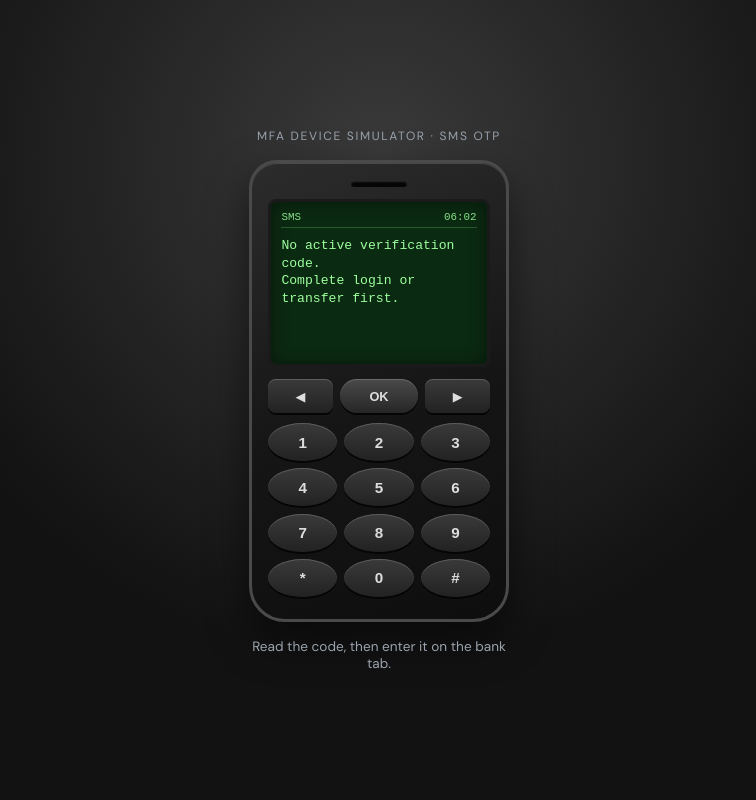
After one commit to ai-projects-nibm/one-pice, a Flask app: page /mfa/device in a window 1280 px wide. The commit adds this page. Shown: the whole page, without its empty margins (261-1017 px from the left). Run offline with Flask 3, Linux system fonts and the light colour scheme; parts of the project's set-up code (start-up, migrations or seed data) failed here and were passed over.

Commit message:
add the OTP

```diff
--- a/app.py
+++ b/app.py
@@ -40,6 +40,8 @@ DB_PATH = BASE_DIR / "bank.db"
 LOG_PATH = BASE_DIR / "logs" / "audit.log"
 CERT_DIR = BASE_DIR / "certificates"
 SESSION_TIMEOUT_MINUTES = 15
+OTP_VALID_SECONDS = 30
+OTP_MAX_ATTEMPTS = 3
 
 app = Flask(__name__)
 app.config["SECRET_KEY"] = os.environ.get(
@@ -228,6 +230,144 @@ def build_tx_payload(sender_id: int, receiver_id: int, amount: float, ts: str) -
 
 
 # ---------------------------------------------------------------------------
+# OTP / MFA (simulated SMS)
+# ---------------------------------------------------------------------------
+
+def _clear_otp_state() -> None:
+    session.pop("otp", None)
+    session.pop("pending_login_user_id", None)
+    session.pop("pending_transfer", None)
+
+
+def issue_otp(purpose: str, actor: str) -> str:
+    """Generate a 6-digit OTP valid for OTP_VALID_SECONDS (SMS simulation)."""
+    code = f"{secrets.randbelow(1_000_000):06d}"
+    now = datetime.now(timezone.utc).timestamp()
+    session["otp"] = {
+        "code": code,
+        "purpose": purpose,
+        "created_at": now,
+        "expires_at": now + OTP_VALID_SECONDS,
+        "attempts": 0,
+        "actor": actor,
+    }
+    audit(actor, f"OTP_ISSUED purpose={purpose} ttl={OTP_VALID_SECONDS}s")
+    return code
+
+
+def get_otp_state() -> dict | None:
+    return session.get("otp")
+
+
+def otp_seconds_remaining(otp: dict | None = None) -> int:
+    otp = otp or get_otp_state()
+    if not otp:
+        return 0
+    remaining = int(otp["expires_at"] - datetime.now(timezone.utc).timestamp())
+    return max(0, remaining)
+
+
+def verify_otp_code(submitted: str) -> tuple[bool, str]:
+    """Return (ok, error_message). On success leaves purpose data for the caller to consume."""
+    otp = get_otp_state()
+    if not otp:
+        return False, "No active verification code. Please start again."
+
+    if otp_seconds_remaining(otp) <= 0:
+        purpose = otp.get("purpose")
+        audit(otp.get("actor", "unknown"), f"OTP_EXPIRED purpose={purpose}")
+        session.pop("otp", None)
+        return False, "Verification code expired (valid for 30 seconds). Please request a new one."
+
+    otp["attempts"] = int(otp.get("attempts", 0)) + 1
+    session["otp"] = otp
+
+    if otp["attempts"] > OTP_MAX_ATTEMPTS:
+        audit(otp.get("actor", "unknown"), f"OTP_LOCKED purpose={otp.get('purpose')}")
+        _clear_otp_state()
+        return False, "Too many invalid OTP attempts. Please start again."
+
+    if (submitted or "").strip() != otp["code"]:
+        audit(otp.get("actor", "unknown"), f"OTP_FAILED purpose={otp.get('purpose')}")
+        left = OTP_MAX_ATTEMPTS - otp["attempts"]
+        return False, f"Invalid verification code. {left} attempt(s) remaining."
+
+    audit(otp.get("actor", "unknown"), f"OTP_SUCCESS purpose={otp.get('purpose')}")
+    return True, ""
+
+
+def execute_pending_transfer() -> tuple[bool, str]:
+    """Commit the transfer stored in session after successful OTP."""
+    pending = session.get("pending_transfer")
+    if not pending:
+        return False, "No pending transfer found."
+
+    receiver_id = int(pending["receiver_id"])
+    amount = float(pending["amount"])
+    db = get_db()
+
+    receiver = db.execute(
+        "SELECT * FROM users WHERE id = ?", (receiver_id,)
+    ).fetchone()
+    if not receiver:
+        return False, "Receiver not found."
+
+    sender_account = get_account(current_user.id)
+    if sender_account["balance"] < amount:
+        audit(
+            current_user.username,
+            f"TRANSFER_FAILED insufficient_funds amount={amount:.2f} to={receiver['username']}",
+        )
+        return False, "Insufficient balance."
+
+    ts = datetime.now(timezone.utc).strftime("%Y-%m-%dT%H:%M:%SZ")
+    payload = build_tx_payload(current_user.id, receiver_id, amount, ts)
+    payload_hash = sha256_hex(payload)
+    signature = sign_data(payload)
+
+    if not verify_signature(payload, signature):
+        audit(current_user.username, "TRANSFER_FAILED signature_invalid")
+        return False, "Transaction signature verification failed."
+
+    try:
+        db.execute("BEGIN IMMEDIATE")
+        db.execute(
+            "UPDATE accounts SET balance = balance - ? WHERE user_id = ?",
+            (amount, current_user.id),
+        )
+        db.execute(
+            "UPDATE accounts SET balance = balance + ? WHERE user_id = ?",
+            (amount, receiver_id),
+        )
+        db.execute(
+            """
+            INSERT INTO transactions
+            (sender_id, receiver_id, amount, payload_hash, signature, timestamp)
+            VALUES (?, ?, ?, ?, ?, ?)
+            """,
+            (
+                current_user.id,
+                receiver_id,
+                amount,
+                payload_hash,
+                signature,
+                ts,
+            ),
+        )
+        db.commit()
+    except Exception as exc:
+        db.rollback()
+        audit(current_user.username, f"TRANSFER_FAILED error={exc}")
+        return False, "Transfer failed. Please try again."
+
+    audit(
+        current_user.username,
+        f"TRANSFER_SUCCESS amount={amount:.2f} to={receiver['username']} hash={payload_hash[:16]}...",
+    )
+    return True, f"Transferred ${amount:.2f} to {receiver['username']}. Transaction digitally signed."
+
+
+# ---------------------------------------------------------------------------
 # Routes
 # ---------------------------------------------------------------------------
 
@@ -252,13 +392,16 @@ def login():
         ).fetchone()
 
         if row and verify_password(password, row["password_hash"]):
-            user = User(row)
-            login_user(user)
-            session["last_activity"] = datetime.now(timezone.utc).timestamp()
-            session.permanent = True
-            audit(username, "LOGIN_SUCCESS")
-            flash(f"Welcome, {username}.", "success")
-            return redirect(url_for("dashboard"))
+            # Password OK → require SMS OTP (MFA) before creating session
+            session["pending_login_user_id"] = row["id"]
+            session.pop("pending_transfer", None)
+            issue_otp(purpose="login", actor=username)
+            audit(username, "LOGIN_PASSWORD_OK awaiting_otp")
+            flash(
+                "Password accepted. Enter the SMS OTP from your MFA Device Simulator.",
+                "info",
+            )
+            return redirect(url_for("mfa_verify"))
 
         audit(username or "unknown", "LOGIN_FAILED")
         flash("Invalid username or password.", "danger")
@@ -274,6 +417,140 @@ def logout():
     session.clear()
     flash("Logged out successfully.", "info")
     return redirect(url_for("login"))
+
+
+@app.route("/mfa/verify", methods=["GET", "POST"])
+def mfa_verify():
+    otp = get_otp_state()
+    if not otp:
+        flash("No active MFA challenge. Please start again.", "warning")
+        if current_user.is_authenticated:
+            return redirect(url_for("transfer"))
+        return redirect(url_for("login"))
+
+    purpose = otp.get("purpose")
+    if purpose == "login" and not session.get("pending_login_user_id"):
+        _clear_otp_state()
+        flash("Login MFA session expired. Please sign in again.", "warning")
+        return redirect(url_for("login"))
+    if purpose == "transfer":
+        if not current_user.is_authenticated or not session.get("pending_transfer"):
+            _clear_otp_state()
+            flash("Transfer MFA session expired. Please try again.", "warning")
+            return redirect(url_for("transfer") if current_user.is_authenticated else url_for("login"))
+
+    if request.method == "POST":
+        ok, err = verify_otp_code(request.form.get("otp") or "")
+        if not ok:
+            flash(err, "danger")
+            if not get_otp_state():
+                # Locked or cleared
+                if purpose == "login":
+                    session.pop("pending_login_user_id", None)
+                    return redirect(url_for("login"))
+                session.pop("pending_transfer", None)
+                return redirect(url_for("transfer"))
+            return redirect(url_for("mfa_verify"))
+
+        # OTP accepted — complete the pending action
+        if purpose == "login":
+            user_id = session.pop("pending_login_user_id", None)
+            session.pop("otp", None)
+            db = get_db()
+            row = db.execute("SELECT * FROM users WHERE id = ?", (user_id,)).fetchone()
+            if not row:
+                flash("User not found.", "danger")
+                return redirect(url_for("login"))
+            user = User(row)
+            login_user(user)
+            session["last_activity"] = datetime.now(timezone.utc).timestamp()
+            session.permanent = True
+            audit(user.username, "LOGIN_SUCCESS mfa_ok")
+            flash(f"Welcome, {user.username}. MFA verified.", "success")
+            return redirect(url_for("dashboard"))
+
+        # purpose == transfer
+        session.pop("otp", None)
+        success, message = execute_pending_transfer()
+        session.pop("pending_transfer", None)
+        if success:
+            flash(message, "success")
+            return redirect(url_for("history"))
+        flash(message, "danger")
+        return redirect(url_for("transfer"))
+
+    pending_transfer = session.get("pending_transfer")
+    receiver_name = None
+    amount = None
+    if pending_transfer:
+        row = (
+            get_db()
+            .execute(
+                "SELECT username FROM users WHERE id = ?",
+                (pending_transfer["receiver_id"],),
+            )
+            .fetchone()
+        )
+        receiver_name = row["username"] if row else "unknown"
+        amount = pending_transfer["amount"]
+
+    return render_template(
+        "mfa_verify.html",
+        purpose=purpose,
+        seconds_left=otp_seconds_remaining(otp),
+        open_simulator=True,
+        receiver_name=receiver_name,
+        amount=amount,
+    )
+
+
+@app.route("/mfa/device")
+def mfa_device():
+    """Simulated mobile phone showing the SMS OTP (opens in a new tab)."""
+    otp = get_otp_state()
+    code = otp["code"] if otp else None
+    seconds_left = otp_seconds_remaining(otp) if otp else 0
+    expired = bool(otp) and seconds_left <= 0
+    purpose = otp.get("purpose") if otp else None
+    return render_template(
+        "mfa_device.html",
+        code=code,
+        seconds_left=seconds_left,
+        expired=expired,
+        purpose=purpose,
+        has_otp=bool(otp),
+    )
+
+
+@app.route("/mfa/resend", methods=["POST"])
+def mfa_resend():
+    otp = get_otp_state()
+    if not otp:
+        flash("No active MFA challenge to refresh.", "warning")
+        return redirect(url_for("login"))
+
+    purpose = otp.get("purpose")
+    if purpose == "login":
+        user_id = session.get("pending_login_user_id")
+        if not user_id:
+            _clear_otp_state()
+            return redirect(url_for("login"))
+        row = get_db().execute(
+            "SELECT username FROM users WHERE id = ?", (user_id,)
+        ).fetchone()
+        actor = row["username"] if row else "unknown"
+        issue_otp(purpose="login", actor=actor)
+    elif purpose == "transfer":
+        if not current_user.is_authenticated or not session.get("pending_transfer"):
+            _clear_otp_state()
+            return redirect(url_for("login"))
+        issue_otp(purpose="transfer", actor=current_user.username)
+    else:
+        flash("Unknown MFA purpose.", "danger")
+        return redirect(url_for("login"))
+
+    flash("A new SMS OTP was sent. Check the MFA Device Simulator tab.", "info")
+    return redirect(url_for("mfa_verify"))
 
 
 @app.route("/dashboard")
@@ -331,8 +608,6 @@ def transfer():
             return redirect(url_for("transfer"))
 
         sender_account = get_account(current_user.id)
-        receiver_account = get_account(receiver_id)
-
         if sender_account["balance"] < amount:
             audit(
                 current_user.username,
@@ -341,59 +616,22 @@ def transfer():
             flash("Insufficient balance.", "danger")
             return redirect(url_for("transfer"))
 
-        ts = datetime.now(timezone.utc).strftime("%Y-%m-%dT%H:%M:%SZ")
-        payload = build_tx_payload(current_user.id, receiver_id, amount, ts)
-        payload_hash = sha256_hex(payload)
-        signature = sign_data(payload)
-
-        # Integrity check before commit
-        if not verify_signature(payload, signature):
-            audit(current_user.username, "TRANSFER_FAILED signature_invalid")
-            flash("Transaction signature verification failed.", "danger")
-            return redirect(url_for("transfer"))
-
-        try:
-            db.execute("BEGIN IMMEDIATE")
-            db.execute(
-                "UPDATE accounts SET balance = balance - ? WHERE user_id = ?",
-                (amount, current_user.id),
-            )
-            db.execute(
-                "UPDATE accounts SET balance = balance + ? WHERE user_id = ?",
-                (amount, receiver_id),
-            )
-            db.execute(
-                """
-                INSERT INTO transactions
-                (sender_id, receiver_id, amount, payload_hash, signature, timestamp)
-                VALUES (?, ?, ?, ?, ?, ?)
-                """,
-                (
-                    current_user.id,
-                    receiver_id,
-                    amount,
-                    payload_hash,
-                    signature,
-                    ts,
-                ),
-            )
-            db.commit()
-        except Exception as exc:
-            db.rollback()
-            audit(current_user.username, f"TRANSFER_FAILED error={exc}")
-            flash("Transfer failed. Please try again.", "danger")
-            return redirect(url_for("transfer"))
-
+        # Hold transfer details and require SMS OTP before commit
+        session["pending_transfer"] = {
+            "receiver_id": receiver_id,
+            "amount": amount,
+        }
+        session.pop("pending_login_user_id", None)
+        issue_otp(purpose="transfer", actor=current_user.username)
         audit(
             current_user.username,
-            f"TRANSFER_SUCCESS amount={amount:.2f} to={receiver['username']} hash={payload_hash[:16]}...",
+            f"TRANSFER_PENDING amount={amount:.2f} to={receiver['username']} awaiting_otp",
         )
         flash(
-            f"Transferred ${amount:.2f} to {receiver['username']}. "
-            "Transaction digitally signed.",
-            "success",
+            "Transfer ready. Enter the SMS OTP from your MFA Device Simulator to complete it.",
+            "info",
         )
-        return redirect(url_for("history"))
+        return redirect(url_for("mfa_verify"))
 
     return render_template("transfer.html", users=users)
 
--- a/static/css/style.css
+++ b/static/css/style.css
@@ -42,7 +42,8 @@ body {
 .stat-block,
 .detail-panel,
 .transfer-form,
-.security-note {
+.security-note,
+.mfa-verify-panel {
   background: var(--panel);
   border: 1px solid var(--line);
   border-radius: 12px;
@@ -173,3 +174,156 @@ body {
 .tracking {
   letter-spacing: 0.08em;
 }
+
+.otp-input {
+  letter-spacing: 0.35em;
+  font-weight: 600;
+  max-width: 220px;
+}
+
+/* ---- MFA feature-phone simulator ---- */
+.phone-page {
+  min-height: 100vh;
+  margin: 0;
+  display: flex;
+  flex-direction: column;
+  align-items: center;
+  justify-content: center;
+  gap: 1rem;
+  padding: 1.5rem;
+  background:
+    radial-gradient(circle at 50% 20%, #3a3a3a, #121212 55%),
+    #0a0a0a;
+  color: #eee;
+  font-family: "DM Sans", system-ui, sans-serif;
+}
+
+.phone-page-title {
+  margin: 0;
+  text-transform: uppercase;
+  letter-spacing: 0.14em;
+  font-size: 0.75rem;
+  color: #9aa3ad;
+}
+
+.feature-phone {
+  width: 260px;
+  background: linear-gradient(160deg, #2c2c2c, #151515 55%, #0e0e0e);
+  border-radius: 28px 28px 36px 36px;
+  border: 3px solid #4a4a4a;
+  box-shadow:
+    inset 0 1px 0 rgba(255, 255, 255, 0.15),
+    0 18px 40px rgba(0, 0, 0, 0.55);
+  padding: 14px 16px 22px;
+}
+
+.phone-earpiece {
+  width: 56px;
+  height: 6px;
+  margin: 4px auto 12px;
+  border-radius: 4px;
+  background: #050505;
+  box-shadow: inset 0 1px 2px rgba(255, 255, 255, 0.15);
+}
+
+.phone-screen {
+  background: #0b2a12;
+  border: 3px solid #1a1a1a;
+  border-radius: 8px;
+  min-height: 168px;
+  padding: 0.55rem 0.65rem 0.75rem;
+  box-shadow: inset 0 0 18px rgba(0, 0, 0, 0.45);
+  color: #9dff9d;
+  font-family: "Courier New", Courier, monospace;
+}
+
+.phone-status {
+  display: flex;
+  justify-content: space-between;
+  font-size: 0.68rem;
+  opacity: 0.85;
+  border-bottom: 1px solid rgba(157, 255, 157, 0.25);
+  padding-bottom: 0.25rem;
+  margin-bottom: 0.55rem;
+}
+
+.phone-sms .sms-from {
+  margin: 0 0 0.35rem;
+  font-size: 0.72rem;
+  opacity: 0.8;
+}
+
+.phone-sms .sms-body {
+  margin: 0;
+  font-size: 0.82rem;
+  line-height: 1.35;
+  word-break: break-word;
+}
+
+.sms-otp {
+  display: inline-block;
+  margin: 0.15rem 0.15rem;
+  padding: 0.05rem 0.3rem;
+  border: 1px solid rgba(157, 255, 157, 0.55);
+  border-radius: 3px;
+  font-size: 1.05rem;
+  font-weight: 700;
+  letter-spacing: 0.12em;
+}
+
+.sms-ttl {
+  margin: 0.55rem 0 0;
+  font-size: 0.68rem;
+  opacity: 0.75;
+}
+
+.phone-nav {
+  display: grid;
+  grid-template-columns: 1fr 1.2fr 1fr;
+  gap: 0.45rem;
+  margin: 12px 0 10px;
+}
+
+.nav-key,
+.pad-key {
+  border: none;
+  cursor: default;
+  color: #ddd;
+  background: linear-gradient(180deg, #3a3a3a, #222);
+  box-shadow:
+    inset 0 1px 0 rgba(255, 255, 255, 0.18),
+    0 2px 0 #050505;
+}
+
+.nav-key {
+  height: 34px;
+  border-radius: 8px;
+  font-size: 0.8rem;
+}
+
+.nav-key.ok {
+  border-radius: 18px;
+  font-weight: 700;
+  background: linear-gradient(180deg, #4a4a4a, #262626);
+}
+
+.phone-keypad {
+  display: grid;
+  grid-template-columns: repeat(3, 1fr);
+  gap: 0.45rem;
+}
+
+.pad-key {
+  height: 38px;
+  border-radius: 50%;
+  font-size: 0.95rem;
+  font-weight: 600;
+}
+
+.phone-hint {
+  margin: 0;
+  font-size: 0.85rem;
+  color: #9aa3ad;
+  text-align: center;
+  max-width: 280px;
+}
--- a/templates/dashboard.html
+++ b/templates/dashboard.html
@@ -30,6 +30,7 @@
   <h2 class="h6 text-uppercase tracking">Active controls</h2>
   <ul class="mb-0">
     <li>Passwords stored with <strong>bcrypt</strong></li>
+    <li>Login &amp; transfers protected with <strong>SMS OTP MFA</strong> (30s, device simulator)</li>
     <li>Account numbers encrypted with <strong>AES-256-GCM</strong></li>
     <li>Transfers hashed with <strong>SHA-256</strong> and signed with <strong>RSA-PSS</strong></li>
     <li>Transport protected with <strong>HTTPS / TLS</strong></li>
--- /dev/null
+++ b/templates/mfa_device.html
@@ -0,0 +1,77 @@
+<!DOCTYPE html>
+<html lang="en">
+<head>
+  <meta charset="UTF-8">
+  <meta name="viewport" content="width=device-width, initial-scale=1">
+  <title>MFA Device Simulator</title>
+  <link href="{{ url_for('static', filename='css/style.css') }}" rel="stylesheet">
+</head>
+<body class="phone-page">
+  <p class="phone-page-title">MFA Device Simulator · SMS OTP</p>
+
+  <div class="feature-phone" aria-label="Simulated feature phone">
+    <div class="phone-earpiece"></div>
+    <div class="phone-screen">
+      <div class="phone-status">
+        <span>SMS</span>
+        <span id="phone-clock"></span>
+      </div>
+      <div class="phone-sms">
+        {% if not has_otp %}
+          <p class="sms-body">No active verification code.<br>Complete login or transfer first.</p>
+        {% elif expired %}
+          <p class="sms-body">Your Verification Code has <strong>expired</strong>.<br>Request a new OTP.</p>
+        {% else %}
+          <p class="sms-from">SecureBank</p>
+          <p class="sms-body">
+            Your Verification Code is
+            <span class="sms-otp" id="sms-otp">{{ code }}</span>
+            Valid for 30 seconds
+          </p>
+          <p class="sms-ttl" id="sms-ttl">Expires in {{ seconds_left }}s</p>
+        {% endif %}
+      </div>
+    </div>
+
+    <div class="phone-nav">
+      <button type="button" class="nav-key soft" tabindex="-1">◀</button>
+      <button type="button" class="nav-key ok" tabindex="-1">OK</button>
+      <button type="button" class="nav-key soft" tabindex="-1">▶</button>
+    </div>
+
+    <div class="phone-keypad">
+      {% for key in ['1','2','3','4','5','6','7','8','9','*','0','#'] %}
+      <button type="button" class="pad-key" tabindex="-1">{{ key }}</button>
+      {% endfor %}
+    </div>
+  </div>
+
+  <p class="phone-hint">Read the code, then enter it on the bank tab.</p>
+
+  <script>
+    (function () {
+      function pad(n) { return n < 10 ? "0" + n : String(n); }
+      function updateClock() {
+        var d = new Date();
+        var el = document.getElementById("phone-clock");
+        if (el) el.textContent = pad(d.getHours()) + ":" + pad(d.getMinutes());
+      }
+      updateClock();
+      setInterval(updateClock, 1000);
+
+      var left = {{ seconds_left|int }};
+      var ttl = document.getElementById("sms-ttl");
+      if (!ttl || left <= 0) return;
+      var tick = setInterval(function () {
+        left -= 1;
+        if (left <= 0) {
+          clearInterval(tick);
+          location.reload();
+          return;
+        }
+        ttl.textContent = "Expires in " + left + "s";
+      }, 1000);
+    })();
+  </script>
+</body>
+</html>
--- a/templates/transfer.html
+++ b/templates/transfer.html
@@ -3,7 +3,7 @@
 {% block content %}
 <div class="page-header">
   <h1>Transfer money</h1>
-  <p>Each transfer is hashed (SHA-256) and digitally signed (RSA-PSS) before commit.</p>
+  <p>Transfers require SMS OTP MFA, then SHA-256 hashing and RSA-PSS signing before commit.</p>
 </div>
 
 <form method="post" class="transfer-form">
@@ -20,7 +20,7 @@
     <label class="form-label" for="amount">Amount (USD)</label>
     <input class="form-control" type="number" step="0.01" min="0.01" id="amount" name="amount" required>
   </div>
-  <button class="btn btn-primary" type="submit">Send signed transfer</button>
+  <button class="btn btn-primary" type="submit">Transfer (requires OTP)</button>
   <a class="btn btn-outline-secondary" href="{{ url_for('dashboard') }}">Cancel</a>
 </form>
 {% endblock %}
```
Also changed, not shown: templates/login.html (+4 -3 lines), templates/mfa_verify.html (added, +78 -0 lines), README.md.
